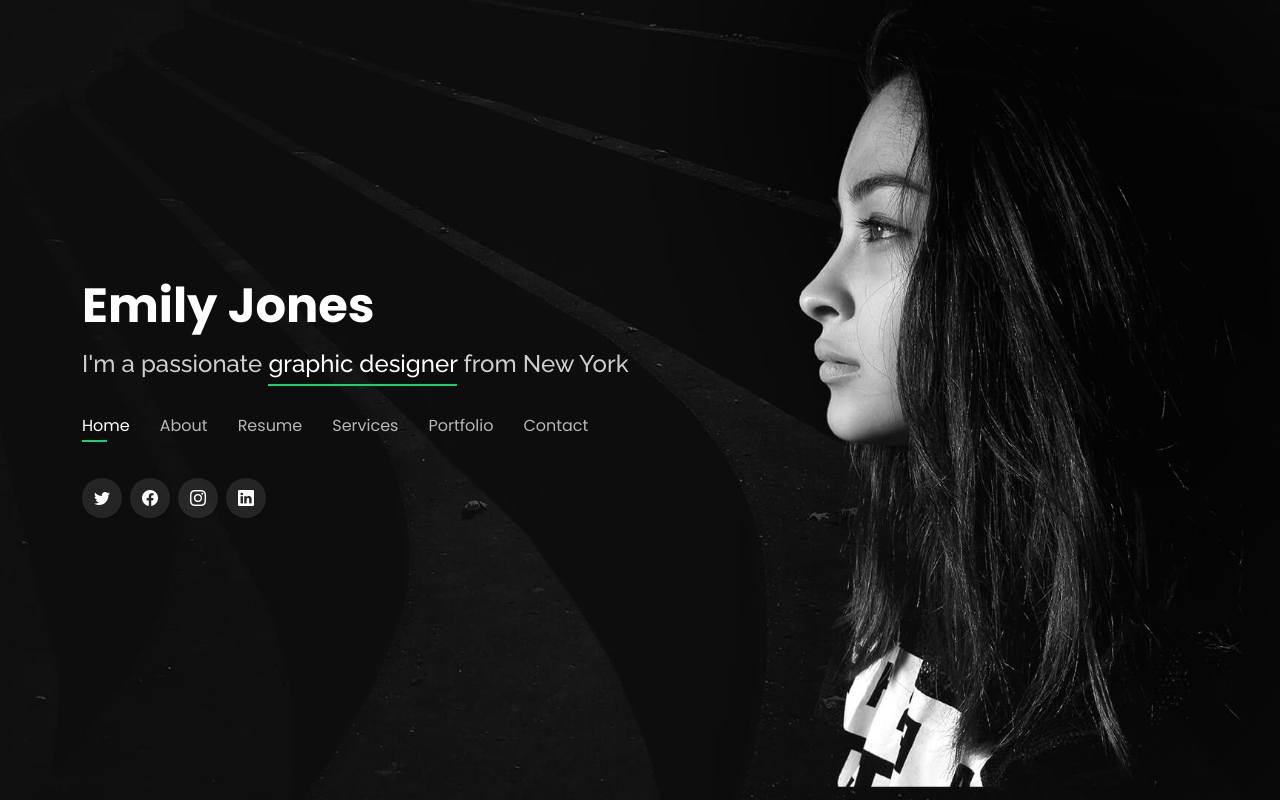
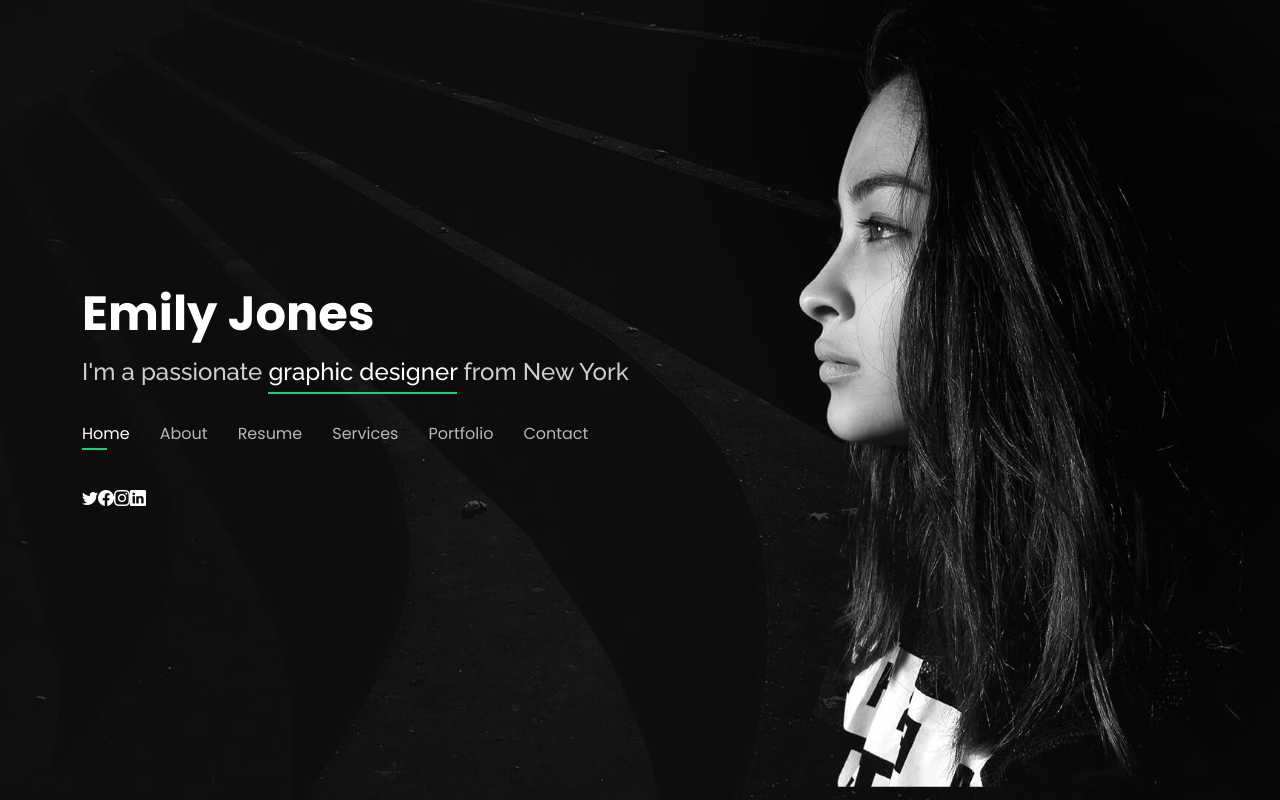
Before and after one commit to Zio7711/myWeb, a React (Create React App) app: page / in a window 1280 px wide. Built offline with nearby package versions, Linux system fonts and the light colour scheme.

Commit message:
fix a tag bug in header

```diff
--- a/package.json
+++ b/package.json
@@ -8,6 +8,7 @@
     "@testing-library/user-event": "^13.5.0",
     "react": "^17.0.2",
     "react-dom": "^17.0.2",
+    "react-router-dom": "^6.2.1",
     "react-scripts": "5.0.0",
     "web-vitals": "^2.1.4"
   },
--- a/src/App.js
+++ b/src/App.js
@@ -1,4 +1,3 @@
-import logo from './logo.svg';
 import About from './components/About';
 import Header from './components/Header';
 
--- a/src/components/Header.js
+++ b/src/components/Header.js
@@ -48,18 +48,18 @@ function Header() {
         </nav>
 
         <div className='social-links'>
-          <a href='#' className='twitter'>
+          <span className='twitter'>
             <i className='bi bi-twitter'></i>
-          </a>
-          <a href='#' className='facebook'>
+          </span>
+          <span className='facebook'>
             <i className='bi bi-facebook'></i>
-          </a>
-          <a href='#' className='instagram'>
+          </span>
+          <span className='instagram'>
             <i className='bi bi-instagram'></i>
-          </a>
-          <a href='#' className='linkedin'>
+          </span>
+          <span className='linkedin'>
             <i className='bi bi-linkedin'></i>
-          </a>
+          </span>
         </div>
       </div>
     </header>
```
Also changed, not shown: 1 other file (tests, documents, lock files or other folders).
